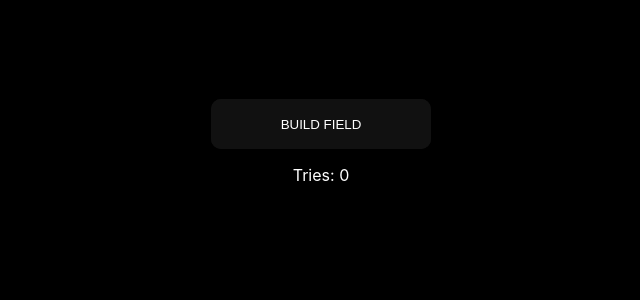
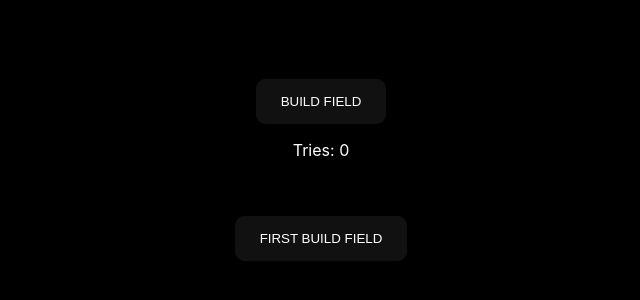
Before and after one commit to TsoyDanil/miner_game, a React (Create React App) app: page / in a window 1280 px wide. Shown: the part 230-530 px from the top of the page, without its empty margins (319-959 px from the left). Built offline with nearby package versions, Linux system fonts and the light colour scheme.

Commit message:
#5 changed height of btns. Now it will count it with paddings

```diff
--- a/src/components/Field/Field.jsx
+++ b/src/components/Field/Field.jsx
@@ -113,7 +113,9 @@ const Field = () => {
         onClick = {showTip}
     />
     :
-    ''
+    <Button
+        buttonName = {'FIRST BUILD FIELD'}
+    />
 
     return (
         <div className="Field">
--- a/src/components/UI/Button/Button.css
+++ b/src/components/UI/Button/Button.css
@@ -1,6 +1,5 @@
 .Button {
-    width: 220px;
-    height: 50px;
+    padding: 15px 25px;
     border: none;
     outline: none;
     color: #fff;
```
Also changed, not shown: src/components/Field/Field.css (line endings or trailing spaces).
